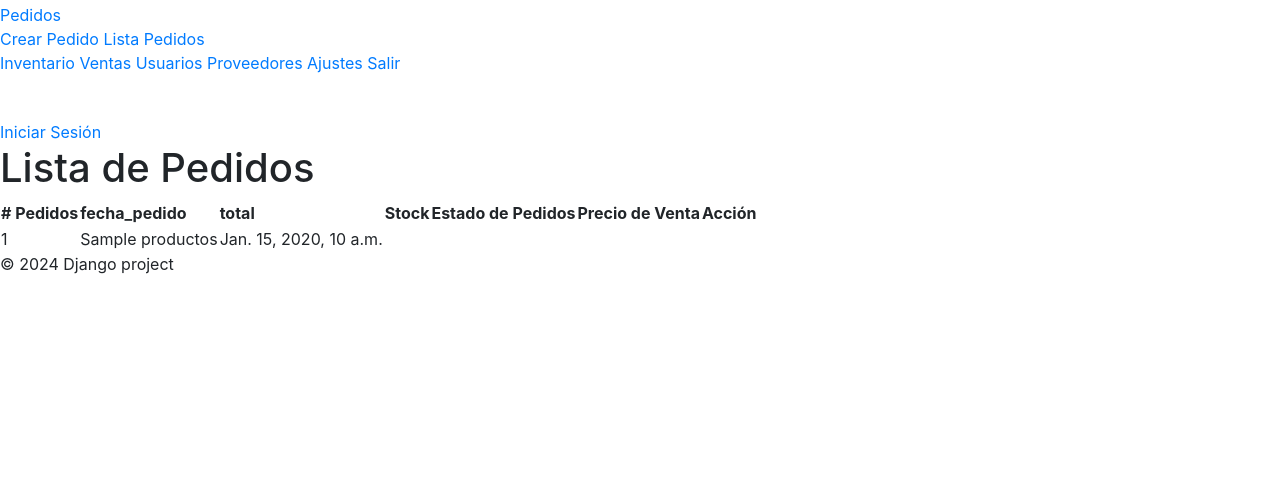
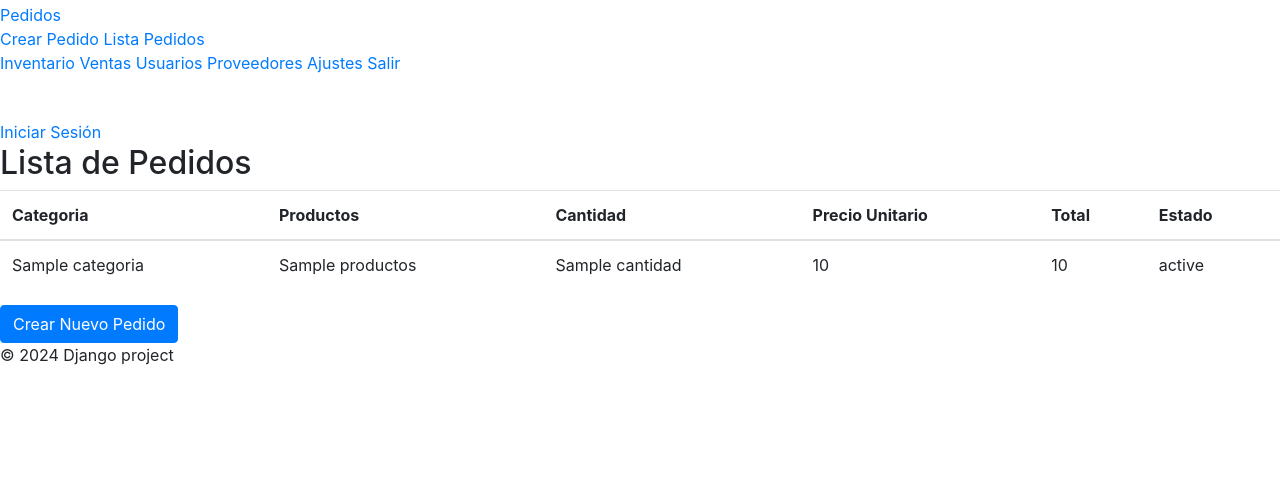
Before and after one commit to DiegoNiS/DATABios, a Django app: template DATABIOS/templates/listar_pedidos.html in a window 1280 px wide. Shown: the part 321-800 px from the top of the page. Run offline with Django 3.2, Linux system fonts and the light colour scheme; the template is opened without the code that fills it: most values are stand-ins (such as "Sample title", 1, 10 or a date in 2020); some libraries are stand-ins or nearby versions.

Commit message:
Implementando Listar Pedidos

```diff
--- a/DATABIOS/templates/listar_pedidos.html
+++ b/DATABIOS/templates/listar_pedidos.html
@@ -1,50 +1,36 @@
 {% extends "base.html" %}
-{% block title%}
+
+{% block title %}
 Lista de Pedidos
 {% endblock %}
+
 {% block content %}
-
+<h2>Lista de Pedidos</h2>
 <div class="content">
-    <a href="{% url 'home' %}"></a>
-    <h1>Lista de Pedidos</h1>
-    <table>
+    <table class="table">
         <thead>
             <tr>
-          <th># Pedidos</th>
-          <th>fecha_pedido</th>
-          <th>total</th>
-          <th>Stock</th>
-          <th>Estado de Pedidos</th>
-          <th>Precio de Venta</th>
-          <th>Acción</th>
+                <th>Categoria</th>
+                <th>Productos</th>
+                <th>Cantidad</th>
+                <th>Precio Unitario</th>
+                <th>Total</th>
+                <th>Estado</th>
             </tr>
         </thead>
         <tbody>
-        {% for producto in productos %}
+            {% for pedido in listar_pedidos %}
             <tr>
-          <td>{{ pedidos.id }}</td>
-          <td>{{ pedidos.productos }}</td>
-          <td>{{ pedidos.fecha_pedido }}</td>
-          <td>
-            <!--
-                      <form action="" method="post">
-                          {% csrf_token %}
-                          <button type="submit" class="delete-button">Eliminar</button>
-                      </form>
-                    -->
-          </td>
+                <td>{{ pedido.categoria }}</td>
+                <td>{{ pedido.productos }}</td>
+                <td>{{ pedido.cantidad }}</td>
+                <td>{{ pedido.precio_unitario }}</td>
+                <td>{{ pedido.total }}</td>
+                <td>{{ pedido.estado }}</td>
             </tr>
             {% endfor %}
         </tbody>
     </table>
-    <!--
-  <div class="actions">
-    <a href="" class="btn export-btn">Crear Excel</a>
-    <a href="" class="btn add-btn">Agregar Venta</a>
+    <a href="{% url 'crear_pedidos' %}" class="btn btn-primary">Crear Nuevo Pedido</a>
 </div>
-  -->
-  <!--  <a href="{% url 'crear_producto' %}">Crear Producto</a>
--->
-</div>
-
 {% endblock %}
```
Also changed, not shown: DATABIOS/Inventario/forms.py (+14 -1 lines), DATABIOS/Inventario/views.py (+27 -3 lines), DATABIOS/templates/crear_pedidos.html (+12 -42 lines). Lines whose indentation alone changed are shown as unchanged.
